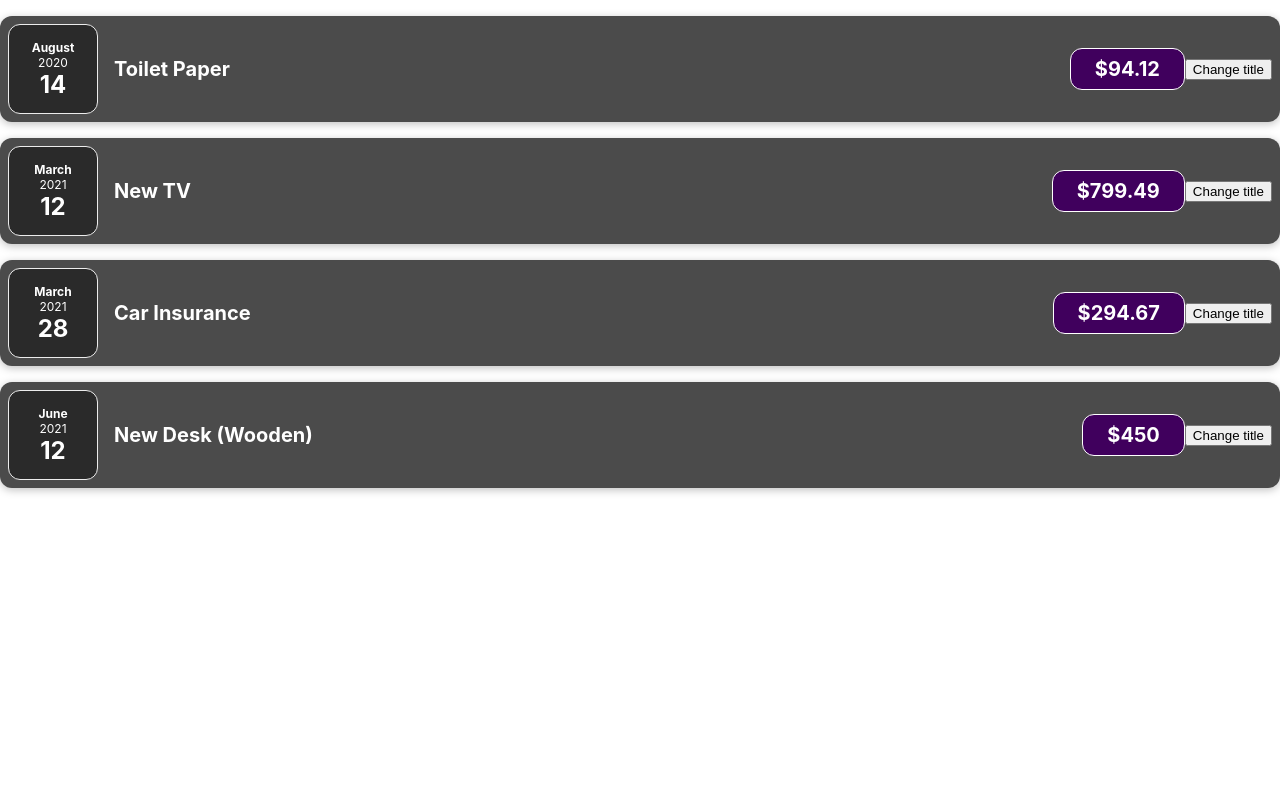
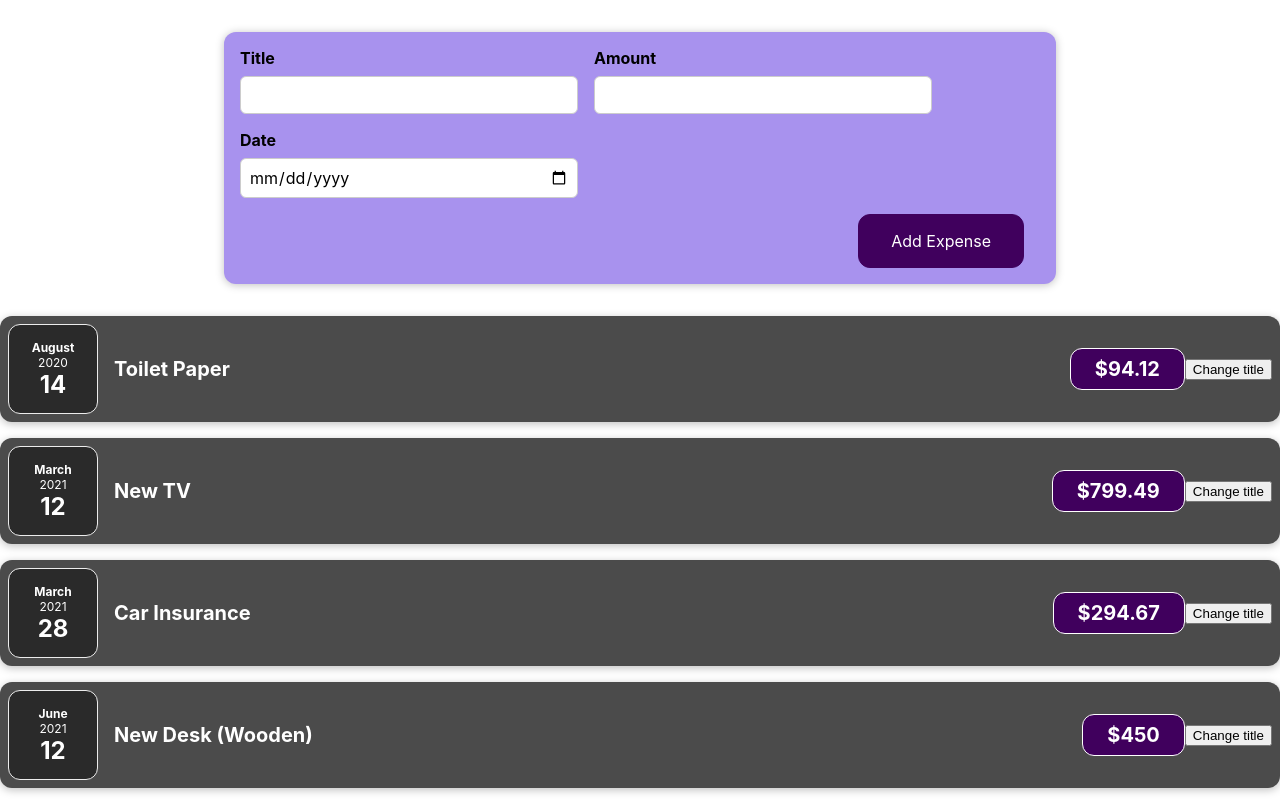
Before and after one commit to UgurKumcu/react_basics, a React (Create React App) app: page / in a window 1280 px wide. Built offline with nearby package versions, Linux system fonts and the light colour scheme.

Commit message:
Introduction to UseState concept.

```diff
--- a/src/App.js
+++ b/src/App.js
@@ -1,4 +1,6 @@
-import ExpenseItem from "./components/ExpenseItem";
+import ExpenseItem from "./components/Expenses/ExpenseItem";
+import NewExpense from "./components/NewExpense/NewExpense";
+
 const App = () => {
   const expenses = [
     {
@@ -24,6 +26,7 @@ const App = () => {
 
   return (
     <div>
+      <NewExpense />
       <ExpenseItem
         title={expenses[0].title}
         amount={expenses[0].amount}
--- a/src/components/ExpenseItem.js
+++ b/src/components/Expenses/ExpenseItem.js
@@ -1,11 +1,13 @@
+import { useState } from "react";
 import ExpenseDate from "./ExpenseDate";
 import "./ExpenseItem.css";
 
 const ExpenseItem = (props) => {
-  let title = props.title;
+  const [title, setTitle] = useState(props.title);
 
   const clickHandler = () => {
-    title = "Updated";
+    setTitle("updated");
+    console.log(title);
   };
 
   return (
--- /dev/null
+++ b/src/components/NewExpense/ExpenseForm.css
@@ -0,0 +1,26 @@
+.new-expense__controls {
+  display: flex;
+  flex-wrap: wrap;
+  gap: 1rem;
+  margin-bottom: 1rem;
+  text-align: left;
+}
+
+.new-expense__control label {
+  font-weight: bold;
+  margin-bottom: 0.5rem;
+  display: block;
+}
+
+.new-expense__control input {
+  font: inherit;
+  padding: 0.5rem;
+  border-radius: 6px;
+  border: 1px solid #ccc;
+  width: 20rem;
+  max-width: 100%;
+}
+
+.new-expense__actions {
+  text-align: right;
+}
--- /dev/null
+++ b/src/components/NewExpense/ExpenseForm.js
@@ -0,0 +1,56 @@
+import React, { useState } from "react";
+import "./ExpenseForm.css";
+
+const ExpenseForm = () => {
+  const [enteredTitle, setEnteredTitle] = useState("");
+  const [enteredAmount, setEnteredAmount] = useState("");
+  const [enteredDate, setEnteredDate] = useState("");
+
+  const titleChangeHandler = (event) => {
+    setEnteredTitle(event.target.value);
+  };
+
+  const amountChangeHandler = (event) => {
+    setEnteredAmount(event.target.value);
+  };
+
+  const dateChangeHandler = (event) => {
+    setEnteredDate(event.target.value);
+  };
+  return (
+    <form>
+      <div className="new-expense__controls">
+        <div className="new-expense__control">
+          <label>Title</label>
+          <input type="text" onChange={titleChangeHandler} />
+        </div>
+
+        <div className="new-expense__control">
+          <label>Amount</label>
+          <input
+            type="number"
+            min="0.01"
+            step="0.01"
+            onChange={amountChangeHandler}
+          />
+        </div>
+
+        <div className="new-expense__control">
+          <label>Date</label>
+          <input
+            type="date"
+            min="2019-01-01"
+            max="2022-12-31"
+            onChange={dateChangeHandler}
+          />
+        </div>
+      </div>
+
+      <div className="new-expense__actions">
+        <button type="submit">Add Expense</button>
+      </div>
+    </form>
+  );
+};
+
+export default ExpenseForm;
--- /dev/null
+++ b/src/components/NewExpense/NewExpense.css
@@ -0,0 +1,38 @@
+.new-expense {
+  background-color: #a892ee;
+  padding: 1rem;
+  margin: 2rem auto;
+  width: 50rem;
+  max-width: 95%;
+  border-radius: 12px;
+  text-align: center;
+  box-shadow: 0 1px 8px rgba(0, 0, 0, 0.25);
+}
+
+.new-expense button {
+  font: inherit;
+  cursor: pointer;
+  padding: 1rem 2rem;
+  border: 1px solid #40005d;
+  background-color: #40005d;
+  color: white;
+  border-radius: 12px;
+  margin-right: 1rem;
+}
+
+.new-expense button:hover,
+.new-expense button:active {
+  background-color: #510674;
+  border-color: #510674;
+}
+
+.new-expense button.alternative {
+  color: #220131;
+  border-color: transparent;
+  background-color: transparent;
+}
+
+.new-expense button.alternative:hover,
+.new-expense button.alternative:active {
+  background-color: #ddb3f8;
+}
--- /dev/null
+++ b/src/components/NewExpense/NewExpense.js
@@ -0,0 +1,14 @@
+import React from "react";
+
+import ExpenseForm from "./ExpenseForm";
+import "./NewExpense.css";
+
+const NewExpense = () => {
+  return (
+    <div className="new-expense">
+      <ExpenseForm />
+    </div>
+  );
+};
+
+export default NewExpense;
```
Also changed, not shown: src/components/Expenses/ExpenseDate.css (renamed from src/components/ExpenseDate.css), src/components/Expenses/ExpenseDate.js (renamed from src/components/ExpenseDate.js), src/components/Expenses/ExpenseItem.css (renamed from src/components/ExpenseItem.css).
